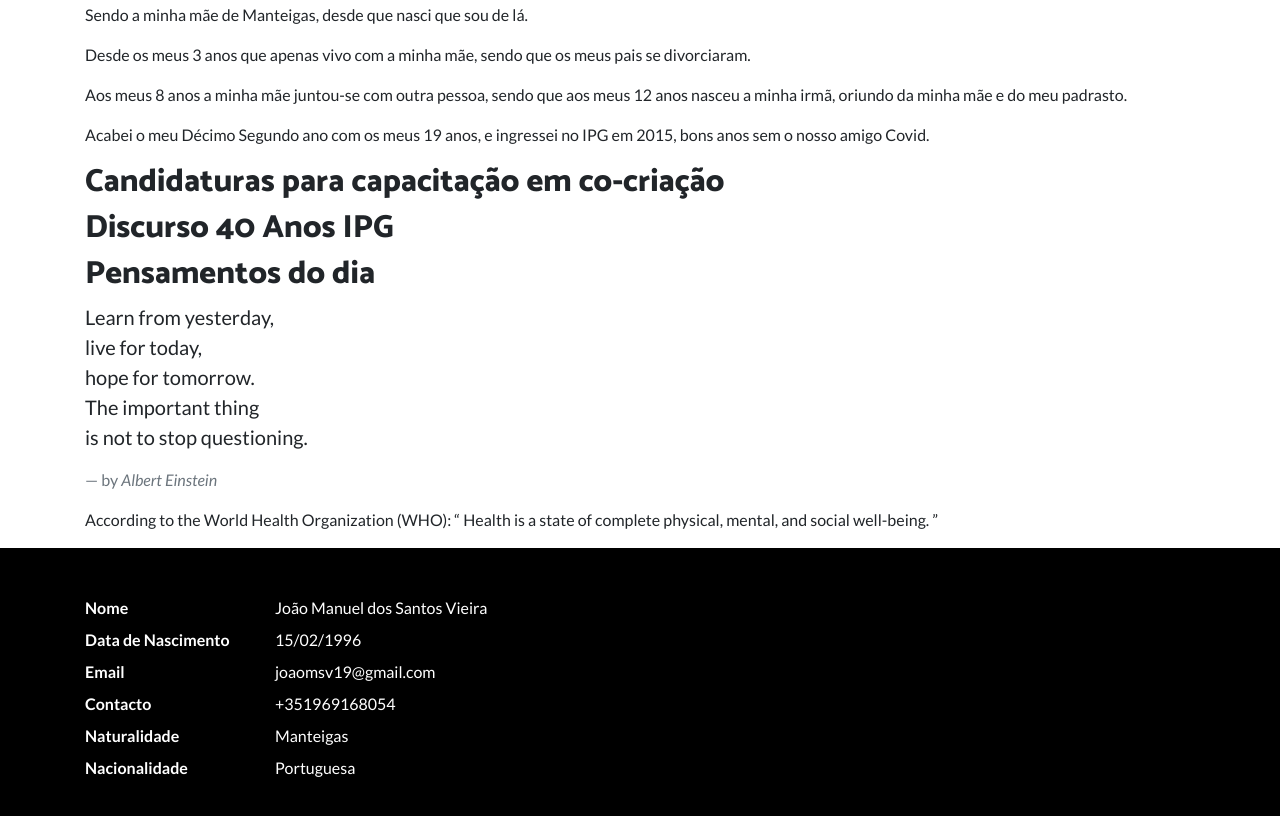
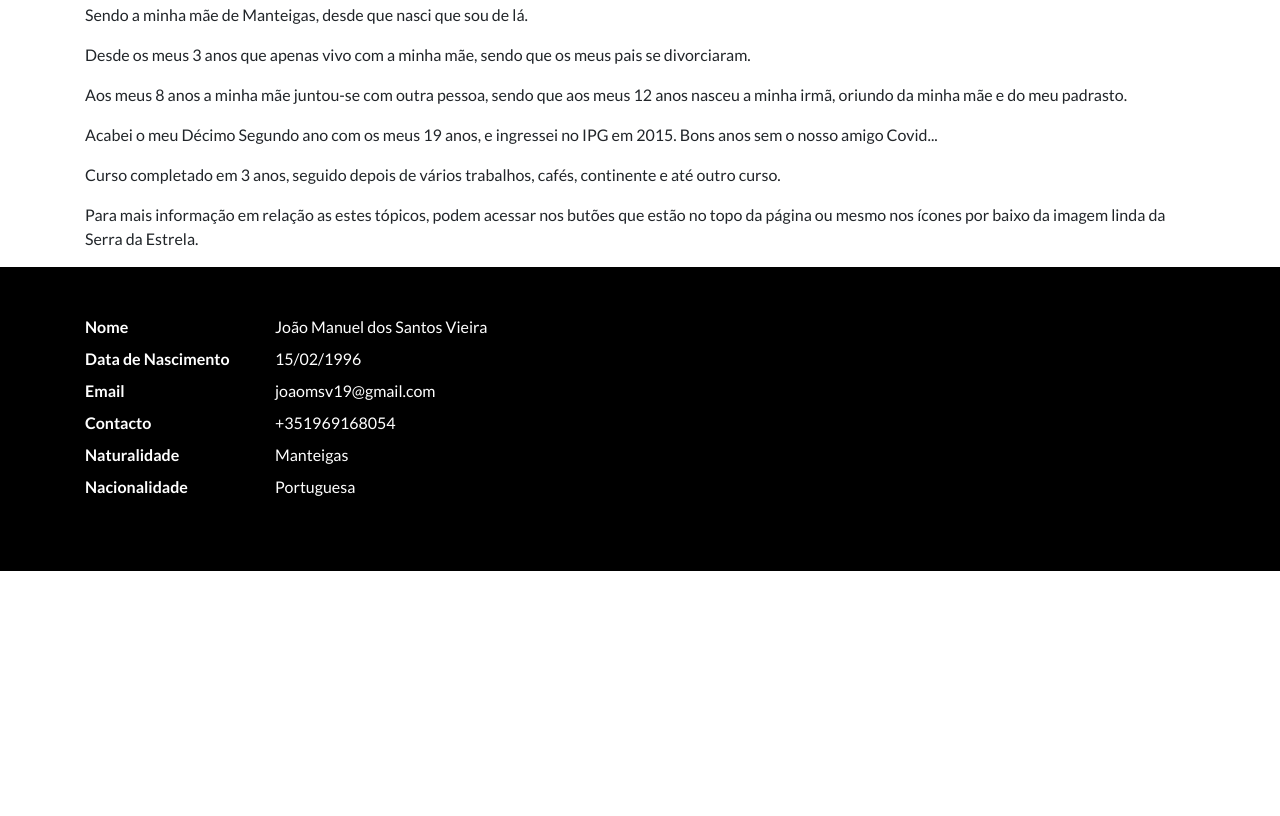
Before and after one commit to feijoca8/Trabalho-Autonomo2, a plain HTML site: page index.html in a window 1280 px wide. Shown: the part 920-1736 px from the top of the page. After the commit the page ends 1491 px from the top, so only its background shows below. Drawn offline with nearby package versions, Linux system fonts and the light colour scheme.

Commit message:
Index completo

```diff
--- a/index.html
+++ b/index.html
@@ -106,30 +106,9 @@
                 <p>Sendo a minha mãe de Manteigas, desde que nasci que sou de lá.</p>
                 <p>Desde os meus 3 anos que apenas vivo com a minha mãe, sendo que os meus pais se divorciaram.</p>
                 <p>Aos meus 8 anos a minha mãe juntou-se com outra pessoa, sendo que aos meus 12 anos nasceu a minha irmã, oriundo da minha mãe e do meu padrasto.</p>
-                <p>Acabei o meu Décimo Segundo ano com os meus 19 anos, e ingressei no IPG em 2015, bons anos sem o nosso amigo Covid.</p>
-
-
-                <h2>Candidaturas para capacitação em co-criação</h2>
-                <h2>Discurso 40 Anos IPG</h2>
-                <h2>Pensamentos do dia</h2>
-                <blockquote class="blockquote">
-                    <p>
-                        Learn from yesterday,<br />
-                        live for today,<br />
-                        hope for tomorrow.<br />
-                        The important thing<br />
-                        is not to stop questioning.
-                    </p>
-                    <footer class="blockquote-footer">by <cite>Albert Einstein</cite></footer>
-                </blockquote>
-
-                <p>
-                    According to the World Health
-                    Organization (WHO):
-                    <q>
-                        Health is a state of complete physical, mental, and social well-being.
-                    </q>
-                </p>
+                <p>Acabei o meu Décimo Segundo ano com os meus 19 anos, e ingressei no IPG em 2015. Bons anos sem o nosso amigo Covid...</p>
+                <p>Curso completado em 3 anos, seguido depois de vários trabalhos, cafés, continente e até outro curso.</p>
+                <p>Para mais informação em relação as estes tópicos, podem acessar nos butões que estão no topo da página ou mesmo nos ícones por baixo da imagem linda da Serra da Estrela.</p>
             </article>
         </div>
     </section>
```
